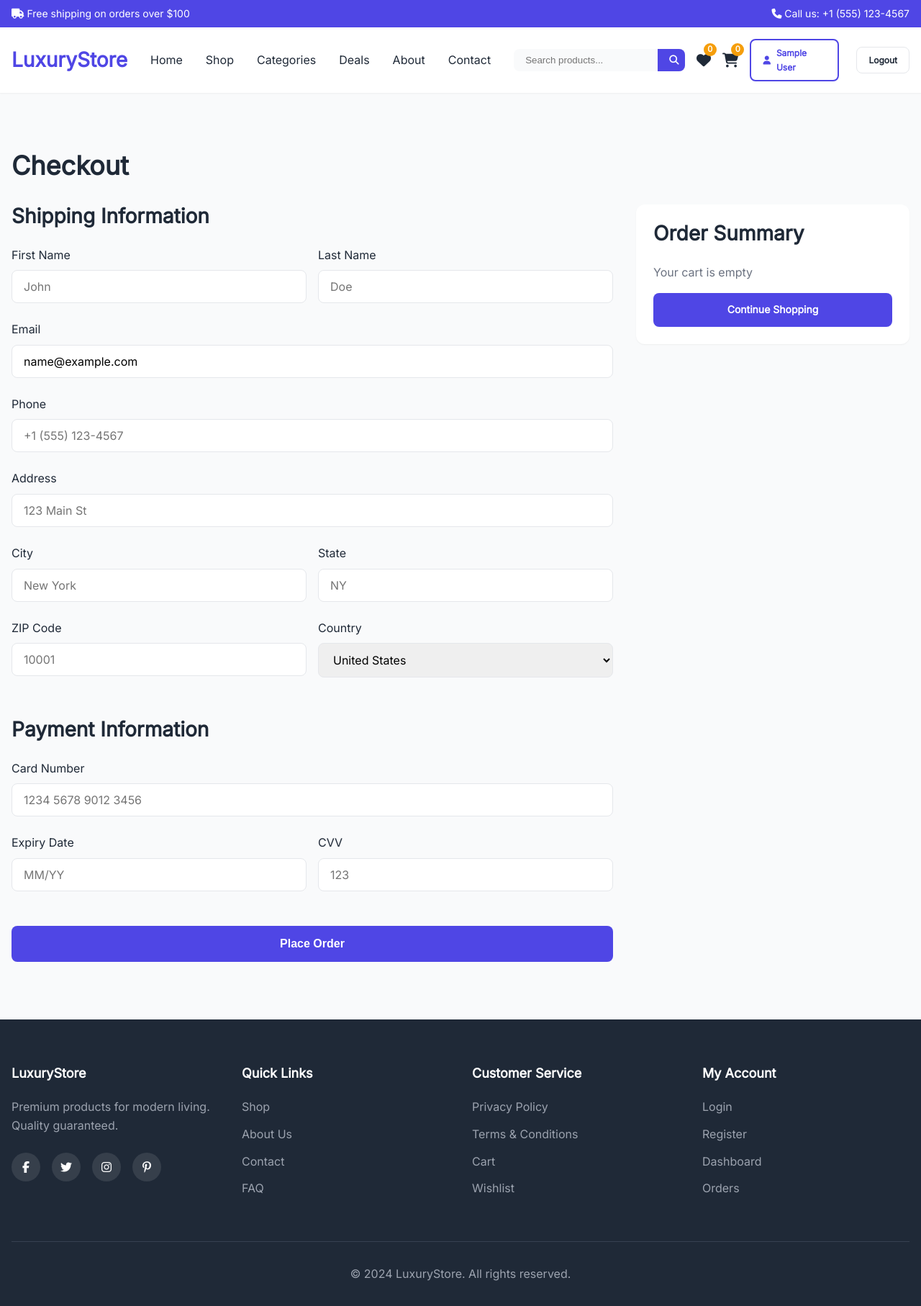
After one commit to OGDanny001/eccommerce, a PHP site: page /checkout.php in a window 1280 px wide. The commit adds this page. Shown: the whole page at 72% size. Run offline with PHP 8.4, Linux system fonts and the light colour scheme; the visitor is signed in with stand-in values (Sample User, id 1).

Commit message:
Phase 3A.1: Authentication flow fixes, checkout protection, cart and product page image fixes

```diff
--- a/assets/js/app.js
+++ b/assets/js/app.js
@@ -219,7 +219,7 @@ function renderProductCard(product) {
                 <div class="product-actions" onclick="event.stopPropagation()">
                     <button onclick="toggleWishlist(${product.id})"><i class="fas fa-heart"></i></button>
                 </div>
-                <i class="fas fa-${product.icon}"></i>
+                ${product.image ? `<img src="${product.image}" alt="${product.name}" style="width:100%;height:200px;object-fit:cover;">` : `<i class="fas fa-${product.icon}"></i>`}
             </div>
             <div class="product-info">
                 <div class="product-category">${product.category}</div>
@@ -270,7 +270,7 @@ function renderCart() {
                 <i class="fas fa-shopping-cart" style="font-size:5rem;color:var(--text-muted);margin-bottom:1.5rem;"></i>
                 <h3>Your cart is empty</h3>
                 <p style="color:var(--text-secondary);margin-bottom:2rem;">Add some products to your cart!</p>
-                <a href="products.html" class="btn btn-primary">Continue Shopping</a>
+                <a href="products.php" class="btn btn-primary">Continue Shopping</a>
             </div>
         `;
         summaryContainer.style.display = 'none';
@@ -281,7 +281,9 @@ function renderCart() {
 
     itemsContainer.innerHTML = appState.cart.map(item => `
         <div class="cart-item">
-            <div class="cart-item-image"><i class="fas fa-${item.icon}"></i></div>
+            <div class="cart-item-image">
+                ${item.image ? `<img src="${item.image}" alt="${item.name}" style="width:80px;height:80px;object-fit:cover;">` : `<i class="fas fa-${item.icon}"></i>`}
+            </div>
             <div class="cart-item-details">
                 <h4 style="margin-bottom:0.5rem;">${item.name}</h4>
                 <p style="color:var(--text-secondary);margin-bottom:1rem;">$${item.price}</p>
@@ -318,10 +320,10 @@ function renderCart() {
             <span>Total</span>
             <span>$${total.toFixed(2)}</span>
         </div>
-        <a href="checkout.html" class="btn btn-primary" style="width:100%;margin-top:1.5rem;">
+        <a href="checkout.php" class="btn btn-primary" style="width:100%;margin-top:1.5rem;">
             <i class="fas fa-credit-card"></i> Proceed to Checkout
         </a>
-        <a href="products.html" class="btn btn-secondary" style="width:100%;margin-top:1rem;">
+        <a href="products.php" class="btn btn-secondary" style="width:100%;margin-top:1rem;">
             <i class="fas fa-shopping-bag"></i> Continue Shopping
         </a>
     `;
--- /dev/null
+++ b/checkout.php
@@ -0,0 +1,156 @@
+<?php
+// Include auth functions to check login status
+require 'includes/auth.php';
+
+// Check if user is not logged in - if yes, show message and redirect
+if (!isLoggedIn()) {
+    // Store a temporary message to show on login page
+    // Or just redirect with a query string
+    header('Location: login.php?msg=Please login or create an account to continue checkout.');
+    exit;
+}
+
+$pageTitle = "Checkout - LuxuryStore";
+include 'includes/header.php';
+?>
+
+    <!-- Checkout -->
+    <section>
+      <div class="container">
+        <h2 style="margin-bottom: 2rem">Checkout</h2>
+        <div class="checkout-layout">
+          <div class="checkout-form">
+            <h3 style="margin-bottom: 1.5rem">Shipping Information</h3>
+            <form id="checkout-form">
+              <div class="form-row">
+                <div class="form-group">
+                  <label>First Name</label>
+                  <input type="text" placeholder="John" required />
+                </div>
+                <div class="form-group">
+                  <label>Last Name</label>
+                  <input type="text" placeholder="Doe" required />
+                </div>
+              </div>
+              <div class="form-group">
+                <label>Email</label>
+                <input type="email" placeholder="john@example.com" required value="<?php echo htmlspecialchars(getCurrentUser()['email']); ?>" />
+              </div>
+              <div class="form-group">
+                <label>Phone</label>
+                <input type="tel" placeholder="+1 (555) 123-4567" required />
+              </div>
+              <div class="form-group">
+                <label>Address</label>
+                <input type="text" placeholder="123 Main St" required />
+              </div>
+              <div class="form-row">
+                <div class="form-group">
+                  <label>City</label>
+                  <input type="text" placeholder="New York" required />
+                </div>
+                <div class="form-group">
+                  <label>State</label>
+                  <input type="text" placeholder="NY" required />
+                </div>
+              </div>
+              <div class="form-row">
+                <div class="form-group">
+                  <label>ZIP Code</label>
+                  <input type="text" placeholder="10001" required />
+                </div>
+                <div class="form-group">
+                  <label>Country</label>
+                  <select>
+                    <option>United States</option>
+                    <option>Canada</option>
+                    <option>United Kingdom</option>
+                  </select>
+                </div>
+              </div>
+
+              <h3 style="margin: 2rem 0 1.5rem">Payment Information</h3>
+              <div class="form-group">
+                <label>Card Number</label>
+                <input type="text" placeholder="1234 5678 9012 3456" required />
+              </div>
+              <div class="form-row">
+                <div class="form-group">
+                  <label>Expiry Date</label>
+                  <input type="text" placeholder="MM/YY" required />
+                </div>
+                <div class="form-group">
+                  <label>CVV</label>
+                  <input type="text" placeholder="123" required />
+                </div>
+              </div>
+
+              <button
+                type="button"
+                onclick="
+                  if (validateForm('checkout-form'))
+                    showNotification('Order placed successfully!');
+                "
+                class="btn btn-primary btn-lg"
+                style="width: 100%; margin-top: 1.5rem"
+              >
+                Place Order
+              </button>
+            </form>
+          </div>
+
+          <div>
+            <div class="order-summary" id="order-summary">
+              <!-- Summary will be loaded from app.js -->
+            </div>
+          </div>
+        </div>
+      </div>
+    </section>
+
+<?php include 'includes/footer.php'; ?>
+    <script>
+      document.addEventListener("DOMContentLoaded", () => {
+        const summary = document.getElementById("order-summary");
+        if (appState.cart.length === 0) {
+          summary.innerHTML = `
+            <h3 style="margin-bottom: 1.5rem;">Order Summary</h3>
+            <p style="color: var(--text-secondary);">Your cart is empty</p>
+            <a href="products.php" class="btn btn-primary" style="width: 100%; margin-top: 1rem;">Continue Shopping</a>
+          `;
+          return;
+        }
+
+        let itemsHtml = "";
+        let subtotal = 0;
+        appState.cart.forEach((item) => {
+          subtotal += item.price * item.quantity;
+          itemsHtml += `
+            <div class="summary-item">
+              <span>${item.name} x${item.quantity}</span>
+              <span>$${(item.price * item.quantity).toFixed(2)}</span>
+            </div>
+          `;
+        });
+
+        const shipping = subtotal > 100 ? 0 : 9.99;
+        const total = subtotal + shipping;
+
+        summary.innerHTML = `
+          <h3 style="margin-bottom: 1.5rem;">Order Summary</h3>
+          ${itemsHtml}
+          <div class="summary-item">
+            <span>Subtotal</span>
+            <span>$${subtotal.toFixed(2)}</span>
+          </div>
+          <div class="summary-item">
+            <span>Shipping</span>
+            <span>${shipping === 0 ? "Free" : "$" + shipping.toFixed(2)}</span>
+          </div>
+          <div class="summary-total">
+            <span>Total</span>
+            <span>$${total.toFixed(2)}</span>
+          </div>
+        `;
+      });
+    </script>
--- a/index.php
+++ b/index.php
@@ -172,7 +172,8 @@ include 'includes/header.php';
     rating: 5,
     ratingCount: 10,
     badge: null,
-    icon: 'box'
+    icon: 'box',
+    image: p.image
   }));
 </script>
 
--- a/product.php
+++ b/product.php
@@ -278,7 +278,8 @@ include 'includes/header.php';
         rating: 5,
         ratingCount: 10,
         badge: null,
-        icon: 'box'
+        icon: 'box',
+        image: p.image
     }));
 
     let currentQty = 1;
--- a/products.php
+++ b/products.php
@@ -193,7 +193,8 @@ include 'includes/header.php';
     rating: 5,
     ratingCount: 10,
     badge: null,
-    icon: 'box'
+    icon: 'box',
+    image: p.image
   }));
 
   // Check for saved search query
```
Also changed, not shown: login.php (+11 -6 lines), memory.md (+6 -0 lines), register.php (+13 -13 lines).
